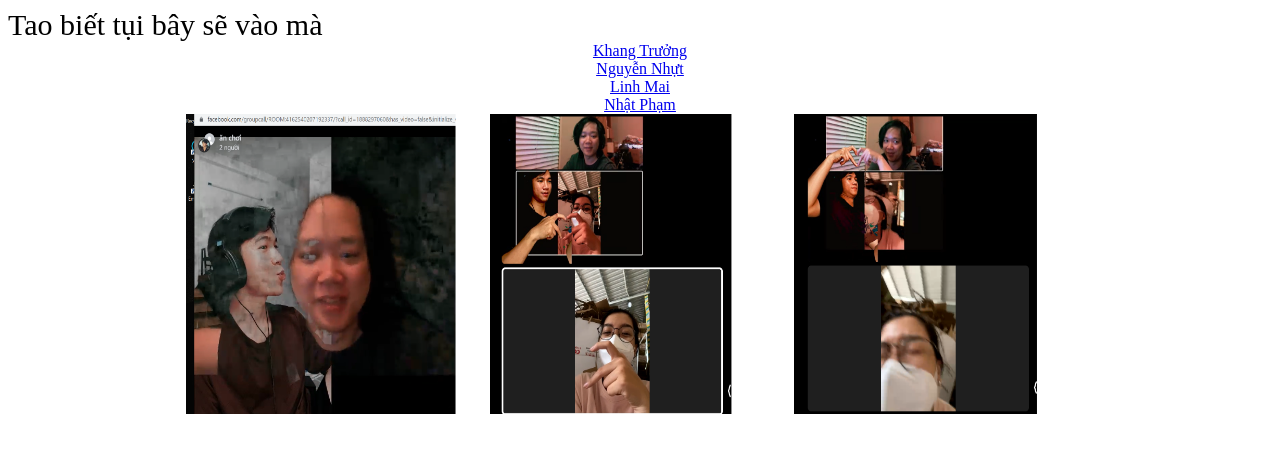
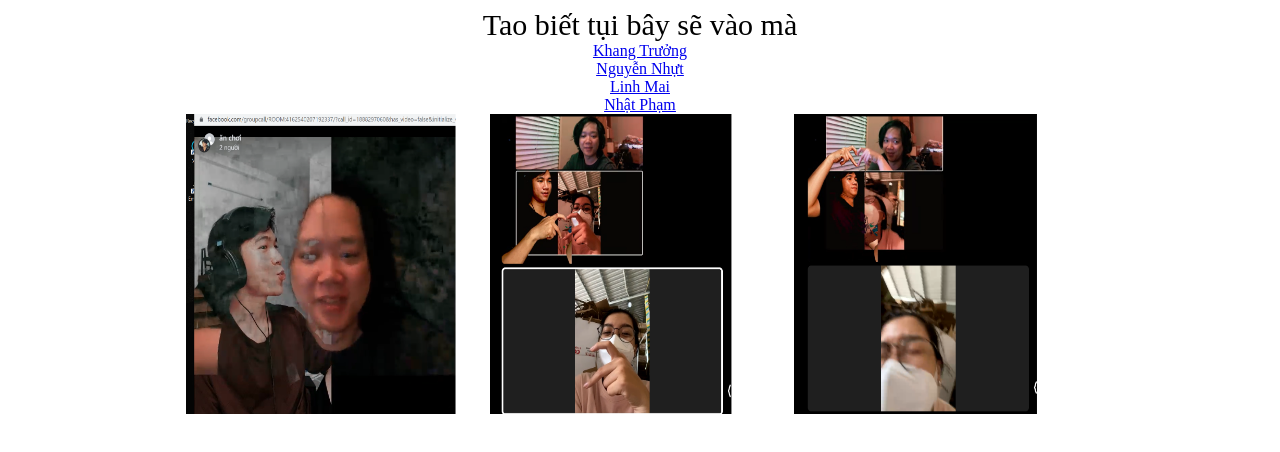
Before and after one commit to phieupham/1, a plain HTML site: page index.html in a window 1280 px wide. Drawn offline with Linux system fonts and the light colour scheme.

Commit message:
Update index.html

```diff
--- a/index.html
+++ b/index.html
@@ -1,6 +1,5 @@
 <!DOCTYPE html>
 <html>
-
  <style>
   .hinh{
    width: 300px;
@@ -10,9 +9,9 @@
    text-align: center;
   }
  </style>
-
- <h style="font-size: 30px;">Tao biết tụi bây sẽ vào mà</h><br>
-
+ <div class="center-align">
+  <h style="font-size: 30px;">Tao biết tụi bây sẽ vào mà</h><br>
+ </div>
  <body>
   <div class="center-align">
    <p1>
@@ -28,5 +27,4 @@
    </p2>
   </div>
  </body>
-
 </html>
```
